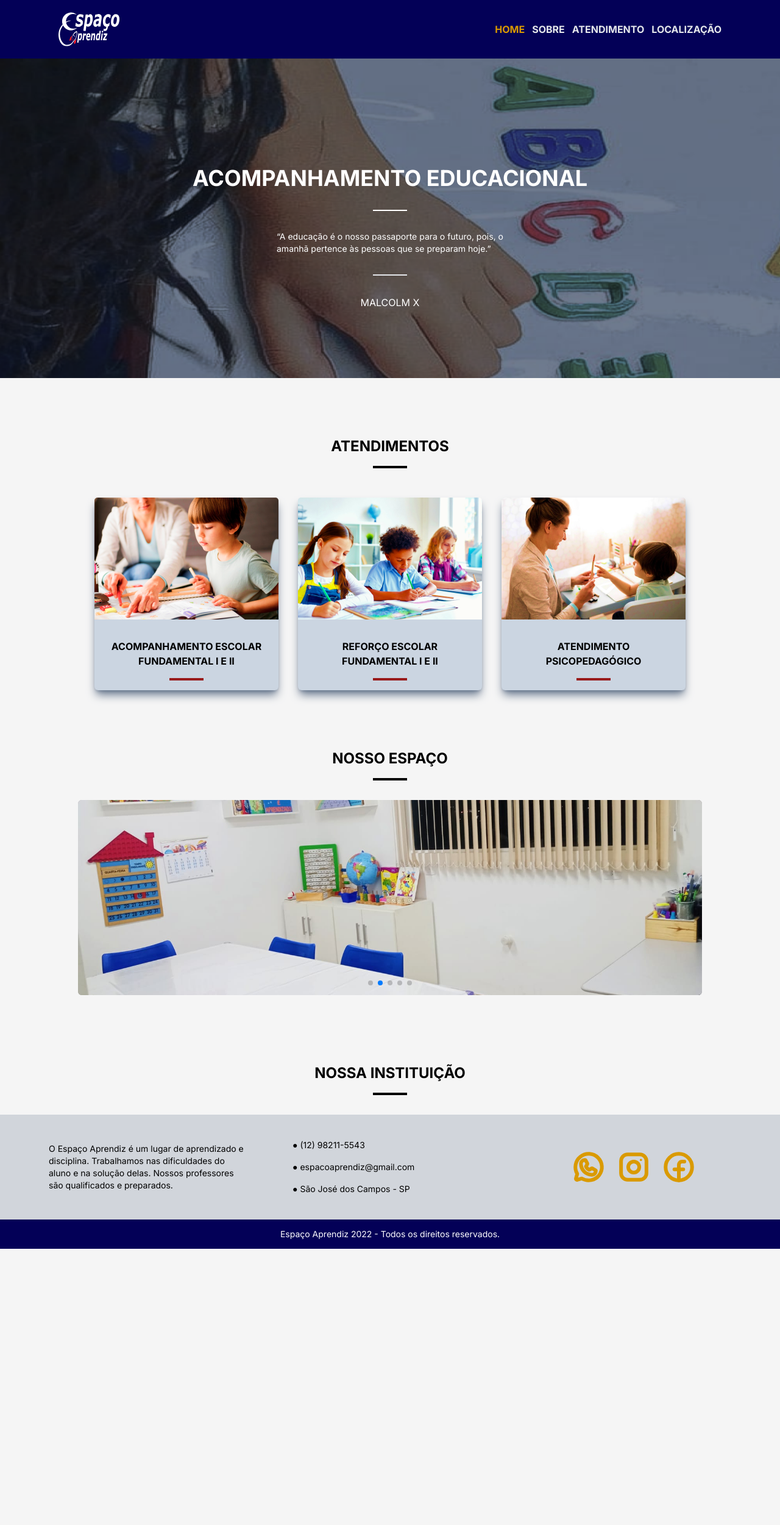
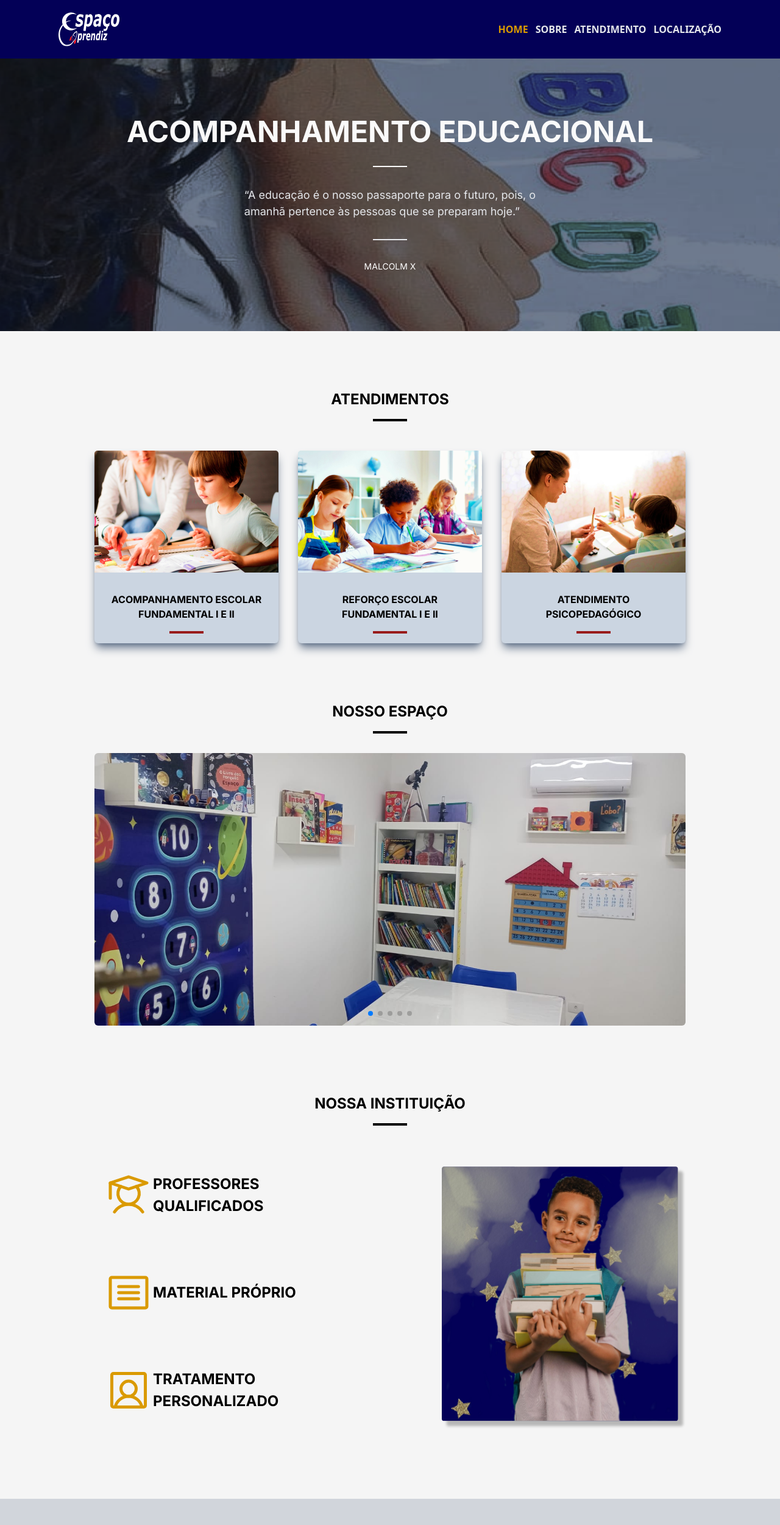
Before and after one commit to Renan-Zanin/espaco-aprendiz, a React (Vite) app: page / in a window 1280 px wide. Shown: the top 2501 px of the page at 61% size. Before the commit the page ends 2048 px from the top, so only its background shows below. Built offline with nearby package versions, Linux system fonts and the light colour scheme.

Commit message:
Adicionada responsividade page Home

```diff
--- a/index.html
+++ b/index.html
@@ -5,13 +5,26 @@
     <link rel="icon" type="/svg+xml" href="./public/img/favicon.svg" />
     <meta name="viewport" content="width=device-width, initial-scale=1.0" />
 
+    <link rel="preconnect" href="https://fonts.googleapis.com" />
+    <link rel="preconnect" href="https://fonts.gstatic.com" crossorigin />
+    <link
+      href="https://fonts.googleapis.com/css2?family=Inter:wght@400;500;600&display=swap"
+      rel="stylesheet"
+    />
+
     <!-- <link rel="preconnect" href="https://fonts.googleapis.com" />
     <link rel="preconnect" href="https://fonts.gstatic.com" crossorigin />
-    <link href="https://fonts.googleapis.com/css2?family=Roboto:wght@400;500;700&display=swap" rel="stylesheet" /> -->
+    <link
+      href="https://fonts.googleapis.com/css2?family=Roboto:wght@400;500;700&display=swap"
+      rel="stylesheet"
+    /> -->
 
-    <link rel="preconnect" href="https://fonts.googleapis.com">
-<link rel="preconnect" href="https://fonts.gstatic.com" crossorigin>
-<link href="https://fonts.googleapis.com/css2?family=Inter:wght@400;700;900&display=swap" rel="stylesheet">
+    <link rel="preconnect" href="https://fonts.googleapis.com" />
+    <link rel="preconnect" href="https://fonts.gstatic.com" crossorigin />
+    <link
+      href="https://fonts.googleapis.com/css2?family=Inter:wght@400;700;900&display=swap"
+      rel="stylesheet"
+    />
 
     <title>Espaço Aprendiz</title>
   </head>
--- a/src/components/Card.jsx
+++ b/src/components/Card.jsx
@@ -2,11 +2,11 @@ import { Element } from "./Element";
 
 export function Card(props) {
   return (
-    <div className='w-50 sm:w-70 text-black bg-slate-300 shadow-lg shadow-slate-500 flex flex-col items-center rounded-md'>
-      <img  className="mb-8" src={props.img} alt="image" />
+    <div className="w-50 sm:w-70 mb-4 sm:mb-4 md:mb-0 lg:mb-0 text-black bg-slate-300 shadow-lg shadow-slate-500 flex flex-col items-center rounded-md">
+      <img className="mb-8" src={props.img} alt="image" />
       <strong>{props.title}</strong>
       <strong>{props.subtitle}</strong>
       <div className=" my-4 w-14 border-b-4 border-red-800"></div>
     </div>
-  )
+  );
 }
--- a/src/components/Footer.jsx
+++ b/src/components/Footer.jsx
@@ -1,11 +1,12 @@
 export function Footer() {
   return (
     <div>
-
-      <div className="w-full p-10 bg-gray-300 flex justify-around text-sm flex-wrap gap-y-6 items-center">
+      <div className="w-full p-10 bg-gray-300 flex justify-center gap-x-20 text-sm flex-wrap gap-y-6 items-center">
         <div className="w-80">
           <p>
-            O Espaço Aprendiz é um lugar de aprendizado e disciplina. Trabalhamos nas dificuldades do aluno e na solução delas. Nossos professores são qualificados e preparados.
+            O Espaço Aprendiz é um lugar de aprendizado e disciplina.
+            Trabalhamos nas dificuldades do aluno e na solução delas. Nossos
+            professores são qualificados e preparados.
           </p>
         </div>
 
@@ -21,11 +22,11 @@ export function Footer() {
           </a>
 
           <a href="https://web.whatsapp.com/">
-            <img src="./img/instagram.svg" alt="whatsapp" />
+            <img src="./img/instagram.svg" alt="instagram" />
           </a>
 
           <a href="https://web.whatsapp.com/">
-            <img src="./img/facebook.svg" alt="whatsapp" />
+            <img src="./img/facebook.svg" alt="facebook" />
           </a>
         </div>
       </div>
@@ -35,5 +36,5 @@ export function Footer() {
         </p>
       </div>
     </div>
-  )
+  );
 }
--- a/src/components/Header.jsx
+++ b/src/components/Header.jsx
@@ -10,7 +10,7 @@ export function Header() {
 
   return (
     <>
-      <header className="flex bg-blue-500 py-5 px-24 items-center justify-between">
+      <header className="flex bg-blue-500 py-5 px-24 items-center justify-between top-0 fixed w-full z-100">
         <NavLink to="/">
           <Logo />
         </NavLink>
--- a/src/components/SwiperGallery.jsx
+++ b/src/components/SwiperGallery.jsx
@@ -6,7 +6,6 @@ import { Swiper, SwiperSlide } from "swiper/react";
 import "swiper/css";
 import "swiper/css/effect-coverflow";
 import "swiper/css/pagination";
-
 
 // import required modules
 import { Autoplay, EffectCoverflow, Pagination } from "swiper";
@@ -31,7 +30,7 @@ export function SwiperGallery() {
         }}
         pagination={true}
         modules={[Autoplay, EffectCoverflow, Pagination]}
-        className="w-[90vw] h-[40vh] max-w-[1024px] max-h-[420px] rounded-md"
+        className="lg:max-w-[970px] max-h-[500px] rounded-md z-[-1] md:max-w-[650px] align-center max-w-[450px] md-flex"
       >
         <SwiperSlide className="flex items-center">
           <img src="./img/gallery1.jpeg" />
--- a/src/pages/Home.jsx
+++ b/src/pages/Home.jsx
@@ -5,51 +5,96 @@ import { SwiperGallery } from "../components/SwiperGallery";
 
 export function Home() {
   return (
-    <div className="flex flex-col items-center">
+    <div className="flex flex-col items-center font-inter">
       <div className="flex flex-col w-full py-24 items-center justify-center bg-home bg-cover text-white">
-        <h1 className='text-2xl font-bold mt-20 sm:text-2xl lg:text-3xl xl:text-4xl 2xl:text-5xl'>ACOMPANHAMENTO EDUCACIONAL</h1>
-        <Element color="white"/>
-        <p className="text-sm">“A educação é o nosso passaporte para o futuro, pois, o <br/> amanhã pertence às pessoas que se preparam hoje.”</p>
+        <h1 className="text-zinc-50 font-bold font-inter mt-24 lg:text-5xl md:text-4xl text-3xl text-center">
+          ACOMPANHAMENTO EDUCACIONAL
+        </h1>
+        <Element color="white" />
+        <p className=" text-gray-200 font-inter md:text-[16px] lg:text-[18px] text-[14px]">
+          “A educação é o nosso passaporte para o futuro, pois, o <br /> amanhã
+          pertence às pessoas que se preparam hoje.”
+        </p>
         <Element />
-        <span className="mb-4">MALCOLM X</span>
+        <span className=" text-[14px] font-inter">MALCOLM X</span>
       </div>
-      <main className="flex flex-col items-center mt-24 sm:w-[90vw]  2xl-[70vw] flex-wrap">
+
+      <main className="flex flex-col items-center justify-center mt-24 sm:w-[80vw] 2xl:w-[70vw] flex-wrap">
         <h1 className="text-2xl font-bold">ATENDIMENTOS</h1>
         <div className=" mt-4 mb-8 w-14 border-b-4 border-black"></div>
         <div className="flex-col sm:flex-row md:flex gap-x-8 my-4">
-          <Card img="./img/acompanhamento.png" title="ACOMPANHAMENTO ESCOLAR" subtitle="FUNDAMENTAL I E II"/>
-          <Card img="./img/reforco.png" title="REFORÇO ESCOLAR" subtitle="FUNDAMENTAL I E II"/>
-          <Card img="./img/atendimento.png" title="ATENDIMENTO" subtitle="PSICOPEDAGÓGICO" />
+          <Card
+            img="./img/acompanhamento.png"
+            title="ACOMPANHAMENTO ESCOLAR"
+            subtitle="FUNDAMENTAL I E II"
+          />
+          <Card
+            img="./img/reforco.png"
+            title="REFORÇO ESCOLAR"
+            subtitle="FUNDAMENTAL I E II"
+          />
+          <Card
+            img="./img/atendimento.png"
+            title="ATENDIMENTO"
+            subtitle="PSICOPEDAGÓGICO"
+          />
         </div>
 
         <h1 className="mt-20 text-2xl font-bold">NOSSO ESPAÇO</h1>
         <div className=" mt-4 w-14 border-b-4 border-black"></div>
         <div className="my-8">
-          <SwiperGallery/>
+          <SwiperGallery className="z-0" />
         </div>
 
         <h1 className="mt-20 text-2xl font-bold">NOSSA INSTITUIÇÃO</h1>
         <div className=" mt-4 mb-8 w-14 border-b-4 border-black"></div>
-        {/* <div className="w-[900px] px-0 flex items-center justify-between">
-          <div className="flex flex-col gap-y-20">
+
+        <div className="lg:min-w-[970px] md:min-w-[816px] max-w-[400px] flex items-center justify-between">
+          <div className="flex flex-col lg:gap-y-20 md:gap-y-16 gap-y-12 items-between pb-24 pl-4">
             <div className="flex items-center">
-              <img className="h-20 pr-6" src="./img/student.svg" alt="student" />
-              <strong>PROFESSORES<br/>QUALIFICADOS</strong>
+              <img
+                className="md:h-16 lg:h-20 h-12"
+                src="./img/student.svg"
+                alt="student"
+              />
+              <strong className="md:text-[18px] lg:text-[24px] text-[14px]">
+                PROFESSORES
+                <br />
+                QUALIFICADOS
+              </strong>
             </div>
 
             <div className="flex items-center">
-              <img className="h-20 pr-6" src="./img/article.svg" alt="student" />
-              <strong>MATERIAL PRÓPRIO</strong>
+              <img
+                className="md:h-16 lg:h-20 h-12"
+                src="./img/article.svg"
+                alt="student"
+              />
+              <strong className="md:text-[18px] lg:text-[24px] text-[14px]">
+                MATERIAL PRÓPRIO
+              </strong>
             </div>
 
             <div className="flex items-center">
-              <img className="h-20 pr-6" src="./img/user.svg" alt="student" />
-              <strong>TRATAMENTO<br/>PERSONALIZADO</strong>
+              <img
+                className="md:h-16 lg:h-20 h-12"
+                src="./img/user.svg"
+                alt="student"
+              />
+              <strong className="md:text-[18px] lg:text-[24px] text-[14px]">
+                TRATAMENTO
+                <br />
+                PERSONALIZADO
+              </strong>
             </div>
           </div>
-          <img className="mb-20" src="./img/child.svg" alt="" />
-        </div> */}
+          <img
+            className="mb-20 md:w-[300px] lg:w-[400px] lg:h-[500px] sm:w-[250px] w-[200px]"
+            src="./img/child.svg"
+            alt=""
+          />
+        </div>
       </main>
     </div>
-  )
+  );
 }
--- a/tailwind.config.js
+++ b/tailwind.config.js
@@ -1,14 +1,14 @@
 /** @type {import('tailwindcss').Config} */
 module.exports = {
-  content: ['./src/**/*.jsx'],
+  content: ["./src/**/*.jsx"],
   theme: {
     extend: {
       colors: {
-        'blue-500': '#030057',
-        'yellow-500': '#DA9A00',
+        "blue-500": "#030057",
+        "yellow-500": "#DA9A00",
       },
       fontFamily: {
-        sans: 'Inter, sans-serif',
+        inter: ["Inter, sans-serif"],
       },
       backgroundImage: {
         home: "url('/img/bg-home.png')",
@@ -17,9 +17,9 @@ module.exports = {
         contact: "url('/img/bg-contact.png')",
       },
       animation: {
-        spin: 'spin 2s',
-        spin2: 'spin 2s 2s',
-        pulse: 'pulse 2s',
+        spin: "spin 2s",
+        spin2: "spin 2s 2s",
+        pulse: "pulse 2s",
       },
     },
   },
```
Also changed, not shown: src/App.jsx (+10 -10 lines), src/pages/About.jsx (+20 -10 lines).
